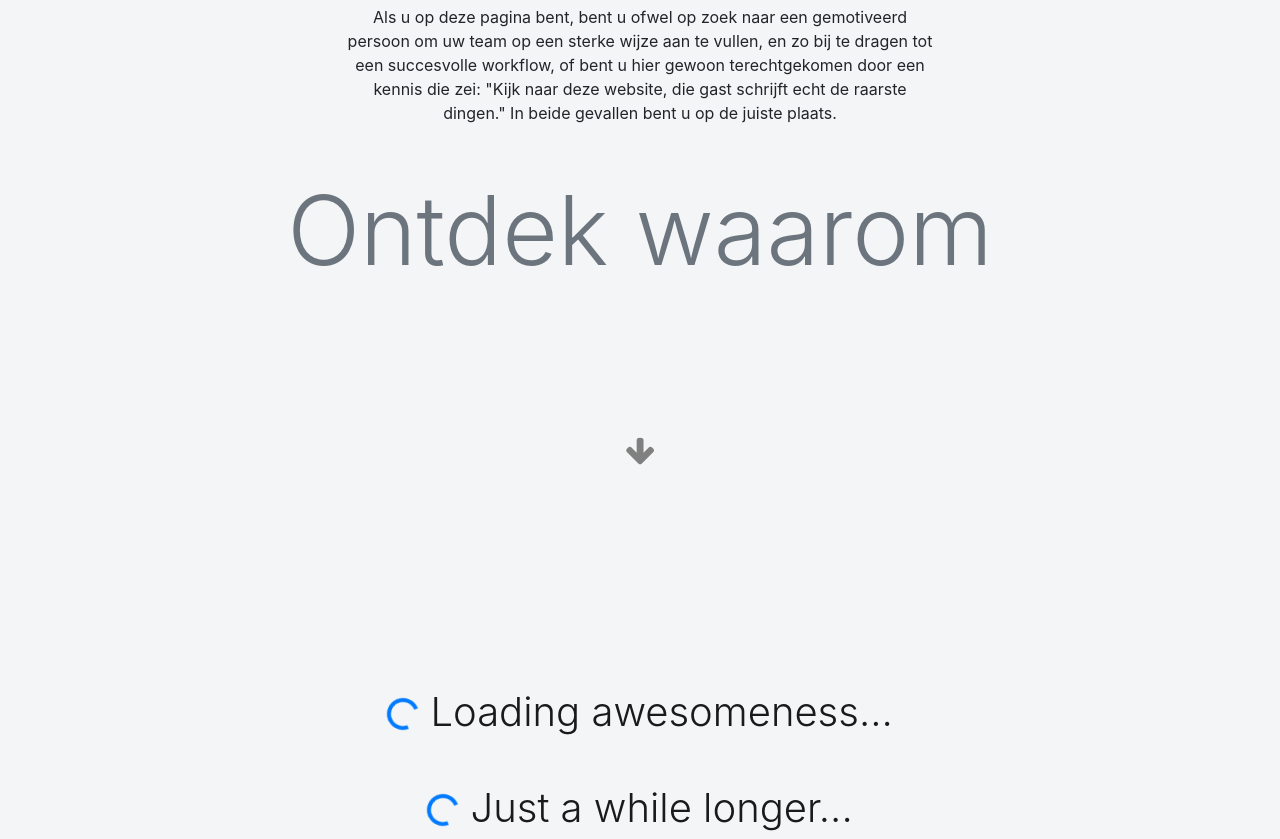
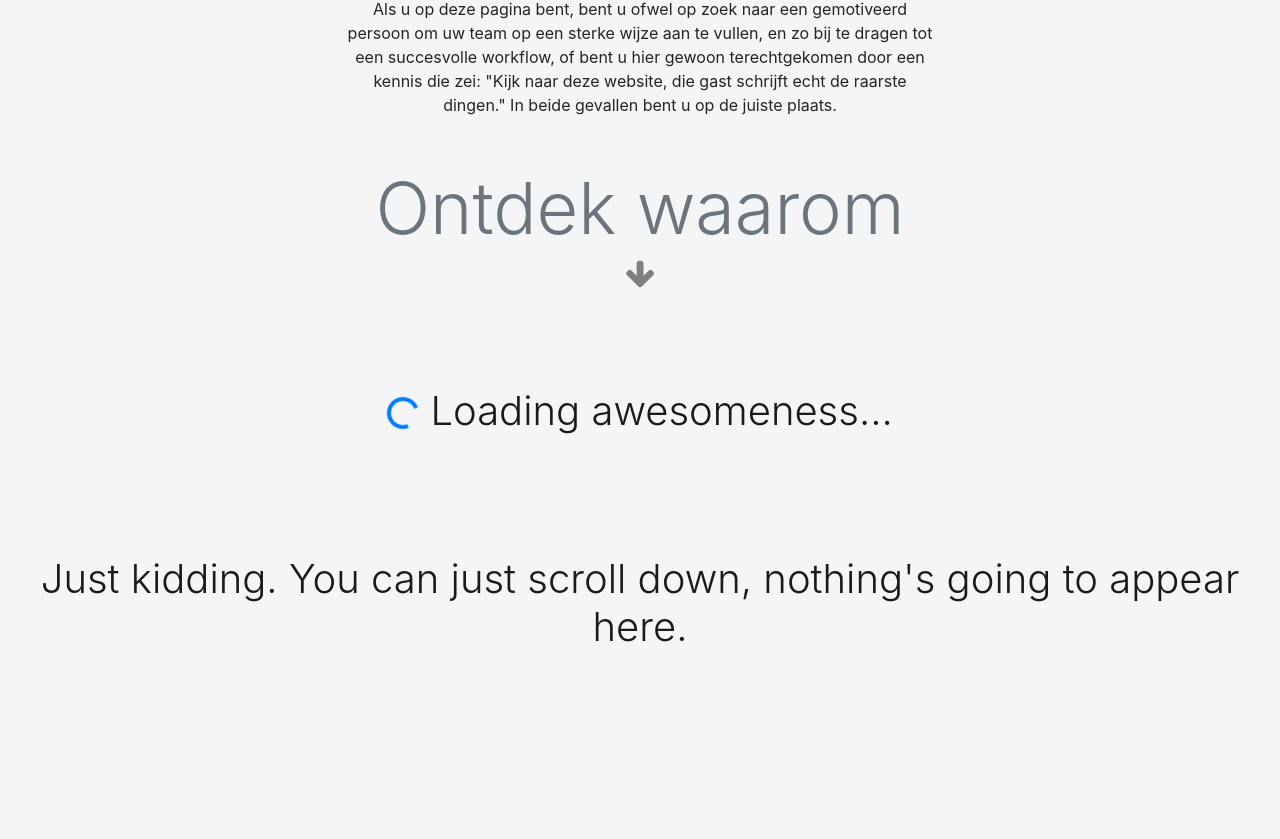
Before and after one commit to jesse-opdebeeck/react-portfolio, a React (Create React App) app: page /skills in a window 1280 px wide. Shown: the part 361-1200 px from the top of the page. Built offline with nearby package versions, Linux system fonts and the light colour scheme.

Commit message:
small styling edits

```diff
--- a/src/App.css
+++ b/src/App.css
@@ -25,6 +25,7 @@ hr {
 
 small {
   color: var(--main-blue);
+  font-size: 0.6em;
 }
 
 .blue-text {
@@ -159,7 +160,6 @@ h2.title-bg > span {
 
 .arrow {
   text-align: center;
-  margin: 8% 0;
   color: grey;
 }
 
--- a/src/components/skills.js
+++ b/src/components/skills.js
@@ -23,7 +23,7 @@ class Skills extends Component {
               <p className="lead">
                 Goed met websites en computers en zo van die dingen.
               </p>
-              <hr className="my-4" />
+              <hr className="mt-4" />
               <p>
                 Als u op deze pagina bent, bent u ofwel op zoek naar een
                 gemotiveerd persoon om uw team op een sterke wijze aan te
@@ -35,18 +35,14 @@ class Skills extends Component {
             </Fade>
           </div>
           <Fade delay={750}>
-            <h2 className="display-1 text-muted text-center my-5">
-              Ontdek waarom
-            </h2>
+            <h2 className="display-3 text-muted text-center">Ontdek waarom</h2>
           </Fade>
-          <Bounce delay={1000} top={true}>
+          <Bounce delay={1000} top>
             <div className="arrow bounce">
-              <p className="fa fa-arrow-down fa-2x my-5" href="#" />
+              <p className="fa fa-arrow-down fa-2x mb-5" href="#" />
             </div>
           </Bounce>
-          <br className="my-5" />
           <Troll />
-          <br className="my-5" />
           <Opleidingen />
           <br className="my-5" />
           <Ervaringen />
--- a/src/components/skills/opleidingen.js
+++ b/src/components/skills/opleidingen.js
@@ -5,7 +5,7 @@ class Opleidingen extends Component {
   render() {
     return (
       <section className="skillsection">
-        <h2 className="my-5 display-3 text-center title-bg">
+        <h2 className="mb-5 display-3 text-center title-bg">
           <span>Opleiding</span>
         </h2>
         <div className="row">
--- a/src/components/skills/troll.js
+++ b/src/components/skills/troll.js
@@ -12,46 +12,12 @@ class Ervaringen extends Component {
             </div>
             <span className="display-4"> Loading awesomeness...</span>
           </div>
+          <br className="my-5" />
           <Fade delay={2000}>
-            <div className="my-5">
-              <div className="spinner-border text-primary" role="status">
-                <span className="sr-only">Loading...</span>
-              </div>
-              <span className="display-4"> Just a while longer...</span>
-            </div>
-          </Fade>
-          <Fade delay={5000}>
-            <div className="my-5">
-              <div className="spinner-border text-primary" role="status">
-                <span className="sr-only">Loading...</span>
-              </div>
+            <div className="mt-5">
               <span className="display-4">
-                {" "}
-                Wow, there's a lot of awesomeness to load...
-              </span>
-            </div>
-          </Fade>
-          <br className="my-5" />
-          <Fade delay={10000}>
-            <div className="my-5">
-              <span className="display-4">
-                You can just scroll down by the way, this is only a joke.
-              </span>
-            </div>
-          </Fade>
-          <Fade delay={15000}>
-            <div className="my-5">
-              <span className="display-4">
-                No seriously, nothing's going to pop up or anything, just scroll
-                down.
-              </span>
-            </div>
-          </Fade>
-          <Fade delay={22500}>
-            <div className="my-5">
-              <span className="display-4">
-                ... Don't tell me you're still here. Nothing. Is going. To
-                happen. Seriously. Just scroll down, please.
+                Just kidding. You can just scroll down, nothing's going to
+                appear here.
               </span>
             </div>
           </Fade>
```
Also changed, not shown: 1 other file (tests, documents, lock files or other folders).
